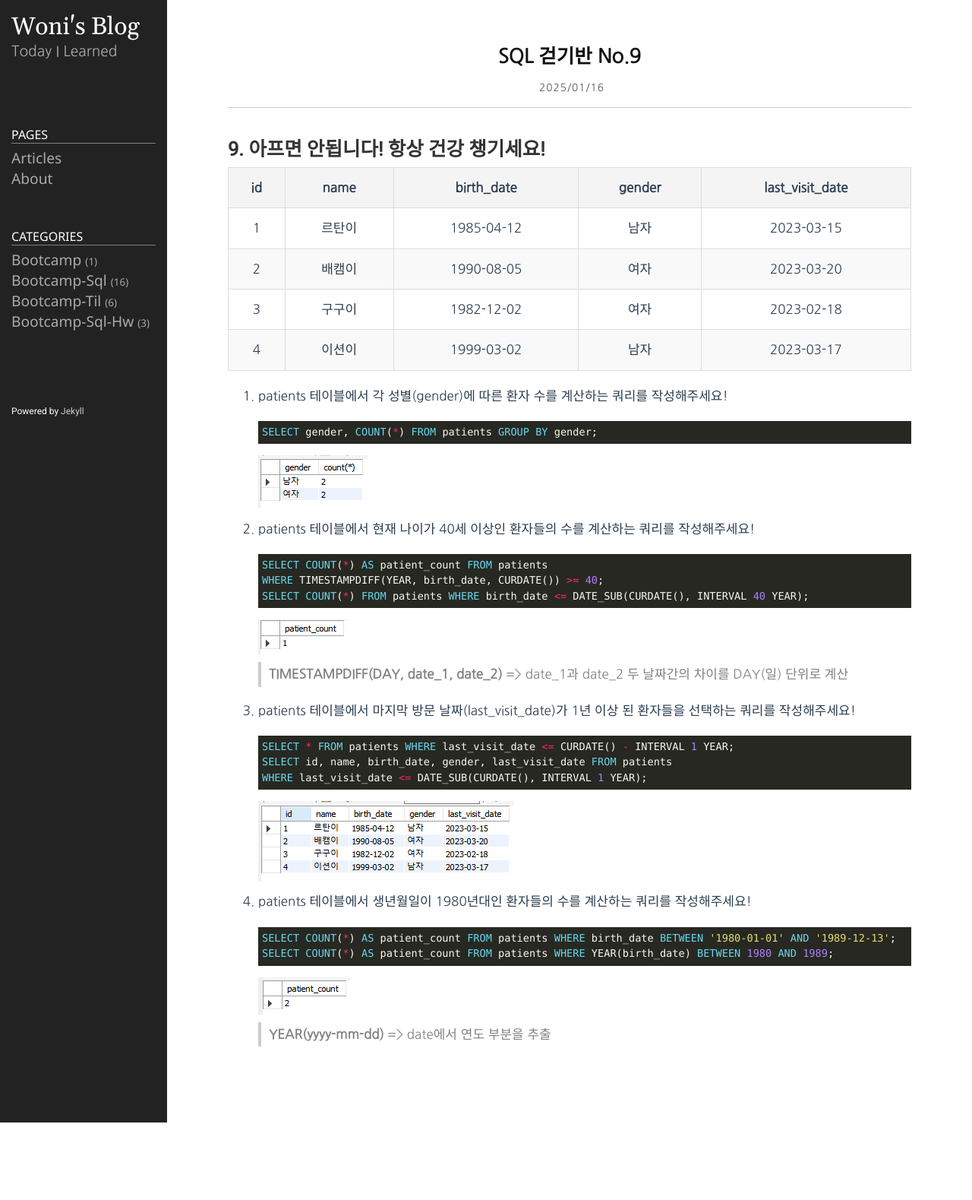
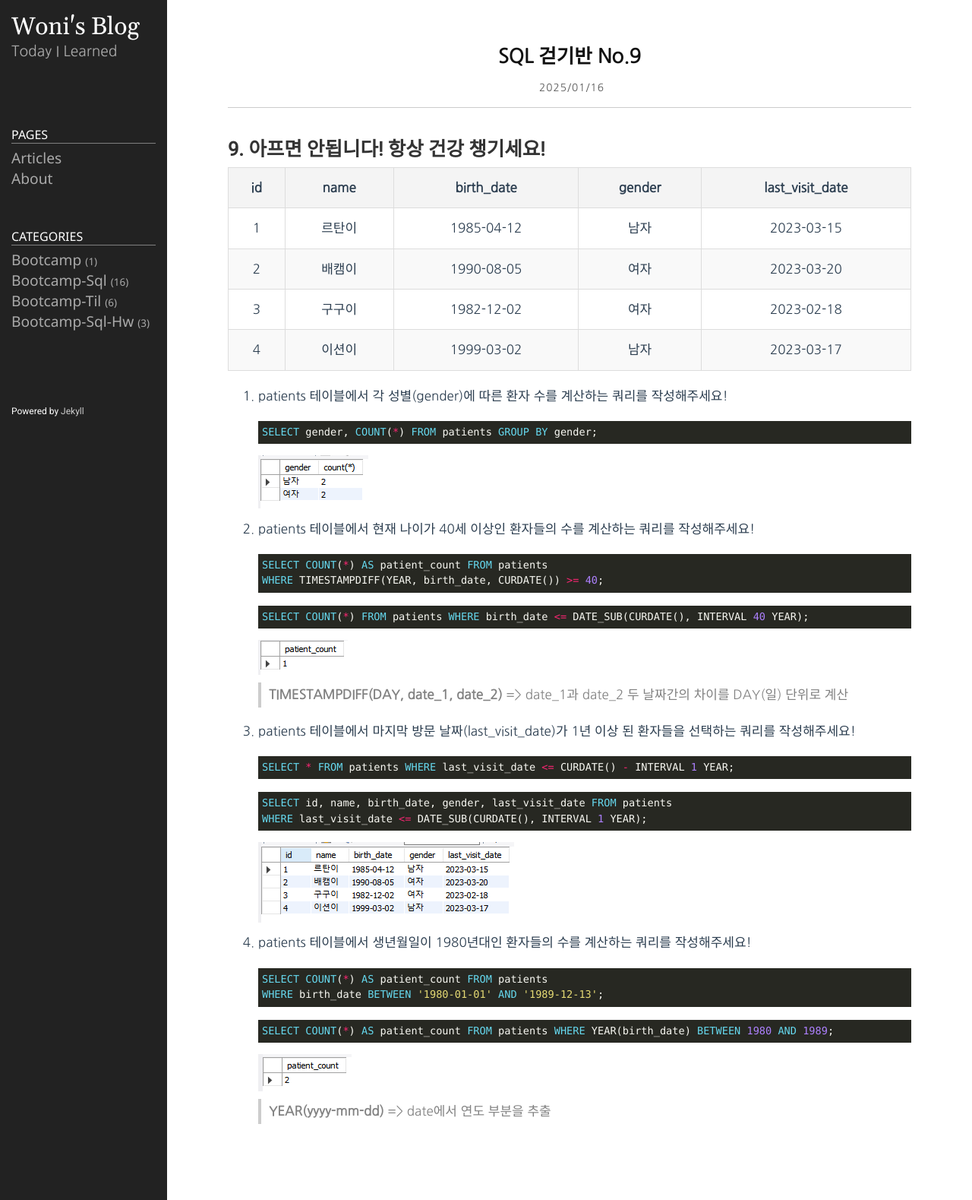
Before and after one commit to s-woni/s-woni.github.io, a Jekyll site: the page built from _posts/sql-walk/2025-01-16-walk9.md, in a window 1280 px wide. Shown: the whole page at 76% size. Built offline with Jekyll 4.4.1, drawn with Linux system fonts in a browser that asks for light colours; before the commit the page ends 1477 px from its top, so only the background shows below that.

Commit message:
Update 2025-01-16-walk9.md

````diff
--- a/_posts/sql-walk/2025-01-16-walk9.md
+++ b/_posts/sql-walk/2025-01-16-walk9.md
@@ -16,31 +16,38 @@ category: bootcamp-sql
 
 34. patients 테이블에서 각 성별(gender)에 따른 환자 수를 계산하는 쿼리를 작성해주세요!
 ```sql
-SELECT gender, COUNT(*) FROM patients GROUP BY gender;
+    SELECT gender, COUNT(*) FROM patients GROUP BY gender;
 ```
 ![walk9-34](/public/img/walk9-34.png)
 
 35. patients 테이블에서 현재 나이가 40세 이상인 환자들의 수를 계산하는 쿼리를 작성해주세요!
 ```sql
-SELECT COUNT(*) AS patient_count FROM patients
-WHERE TIMESTAMPDIFF(YEAR, birth_date, CURDATE()) >= 40;
-SELECT COUNT(*) FROM patients WHERE birth_date <= DATE_SUB(CURDATE(), INTERVAL 40 YEAR);
+    SELECT COUNT(*) AS patient_count FROM patients
+    WHERE TIMESTAMPDIFF(YEAR, birth_date, CURDATE()) >= 40;
+```
+```sql
+    SELECT COUNT(*) FROM patients WHERE birth_date <= DATE_SUB(CURDATE(), INTERVAL 40 YEAR);
 ```
 ![walk9-35](/public/img/walk9-35.png)
 > **TIMESTAMPDIFF(DAY, date_1, date_2)** => date_1과 date_2 두 날짜간의 차이를 DAY(일) 단위로 계산
 
 36. patients 테이블에서 마지막 방문 날짜(last_visit_date)가 1년 이상 된 환자들을 선택하는 쿼리를 작성해주세요!
 ```sql
-SELECT * FROM patients WHERE last_visit_date <= CURDATE() - INTERVAL 1 YEAR;
-SELECT id, name, birth_date, gender, last_visit_date FROM patients
-WHERE last_visit_date <= DATE_SUB(CURDATE(), INTERVAL 1 YEAR);
+    SELECT * FROM patients WHERE last_visit_date <= CURDATE() - INTERVAL 1 YEAR;
+```
+```sql
+    SELECT id, name, birth_date, gender, last_visit_date FROM patients
+    WHERE last_visit_date <= DATE_SUB(CURDATE(), INTERVAL 1 YEAR);
 ```
 ![walk9-36](/public/img/walk9-36.png)
 
 37. patients 테이블에서 생년월일이 1980년대인 환자들의 수를 계산하는 쿼리를 작성해주세요!
 ```sql
-SELECT COUNT(*) AS patient_count FROM patients WHERE birth_date BETWEEN '1980-01-01' AND '1989-12-13';
-SELECT COUNT(*) AS patient_count FROM patients WHERE YEAR(birth_date) BETWEEN 1980 AND 1989;
+    SELECT COUNT(*) AS patient_count FROM patients
+    WHERE birth_date BETWEEN '1980-01-01' AND '1989-12-13';
+```
+```sql
+    SELECT COUNT(*) AS patient_count FROM patients WHERE YEAR(birth_date) BETWEEN 1980 AND 1989;
 ```
 ![walk9-37](/public/img/walk9-37.png)
 > **YEAR(yyyy-mm-dd)** => date에서 연도 부분을 추출
````
